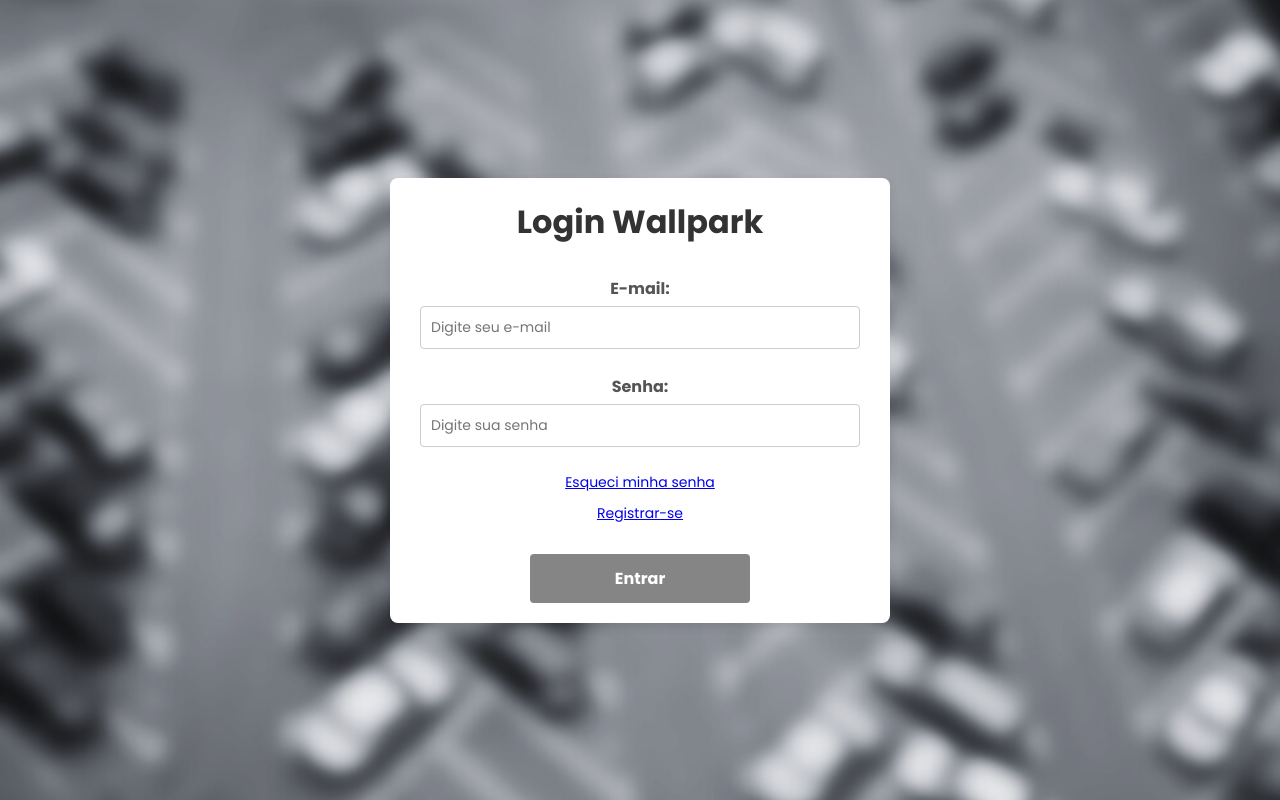
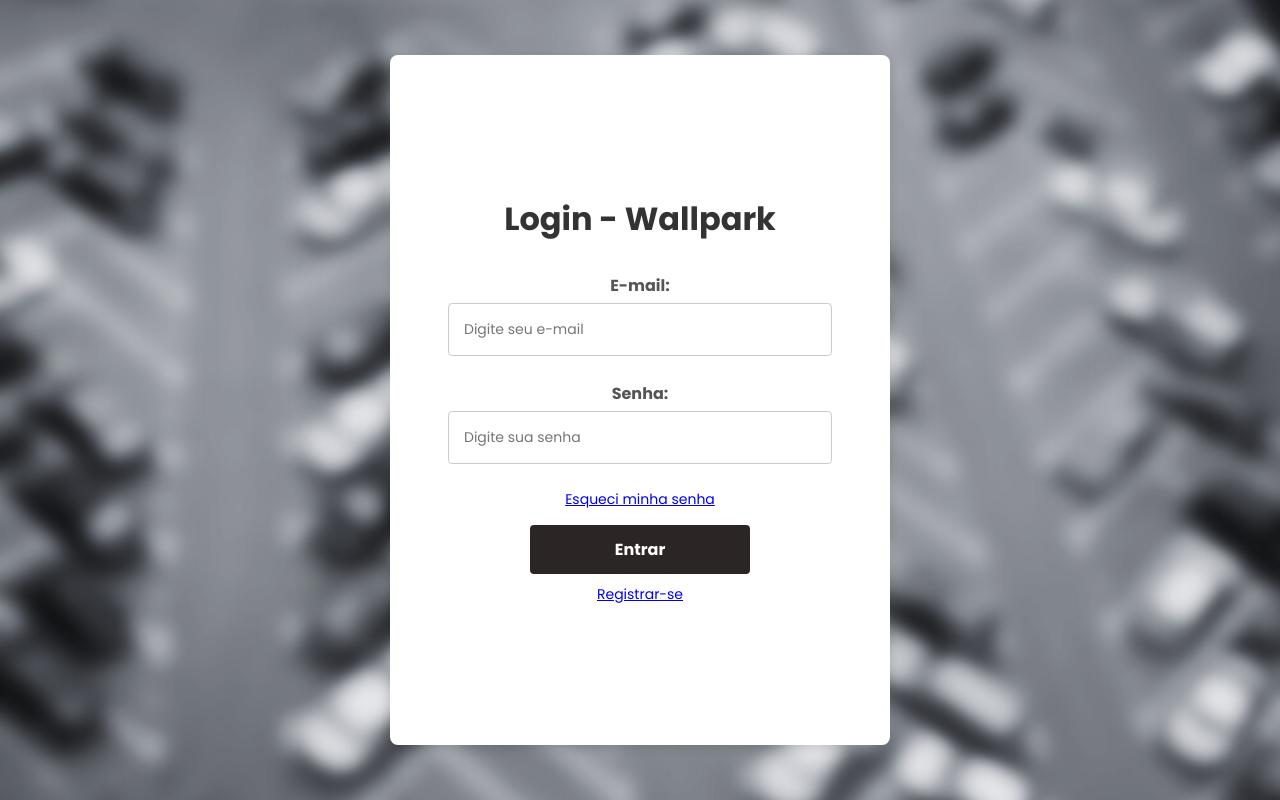
Before and after one commit to IasminAngel/Projeto_Estacionamento, a plain HTML site: page index.html in a window 1280 px wide. Drawn offline with Linux system fonts and the light colour scheme.

Commit message:
Terminando front-end

```diff
--- a/index.html
+++ b/index.html
@@ -8,7 +8,7 @@
 </head>
 <body>
     <div class="tela_login">
-        <h1>Login Wallpark</h1>
+        <h1>Login - Wallpark</h1>
         <label class="labels" for="email">E-mail:</label>
         <input class="input" type="text" id="email" placeholder="Digite seu e-mail">
 
@@ -16,11 +16,10 @@
         <input class="input" type="password" id="senha" placeholder="Digite sua senha">
 
         <a href="#">Esqueci minha senha</a>
-        <a href="#">Registrar-se</a>
-
         <a href="/indexForm.html">
             <button class="entrar">Entrar</button>
         </a>
+        <a href="#">Registrar-se</a>
     </div>
 </body>
 </html>
--- a/src/styles/style_form.css
+++ b/src/styles/style_form.css
@@ -1,7 +1,7 @@
 .form-container {
     width: 550px;
     background-color: #cac9c9;
-    padding: 10px;
+    padding: 50px 44px;
     border-radius: 8px;
     box-shadow: 0 4px 10px rgba(0, 0, 0, 0.1);
     margin: 10px auto;
--- a/src/styles/style_login.css
+++ b/src/styles/style_login.css
@@ -33,7 +33,7 @@
     background-color: #ffffff;
     border-radius: 8px;
     box-shadow: 0 4px 10px rgba(0, 0, 0, 0.1);
-    padding: 20px 30px;
+    padding: 140px 10px;
     display: flex;
     flex-direction: column;
     align-items: center;
@@ -48,8 +48,8 @@
 }
 
 .input {
-    width: 100%;
-    padding: 10px;
+    width: 80%;
+    padding: 15px;
     margin-bottom: 15px;
     border: 1px solid #ccc;
     border-radius: 4px;
@@ -67,12 +67,12 @@
 }
 
 .entrar {
-    margin-top: 20px;
+    margin-top: 5px;
     width: 220px;
     padding: 12px 20px;
     font-size: 16px;
     font-weight: bold;
-    background-color: #858585;
+    background-color: #2c2525;
     color: white;
     border: none;
     border-radius: 4px;
```
